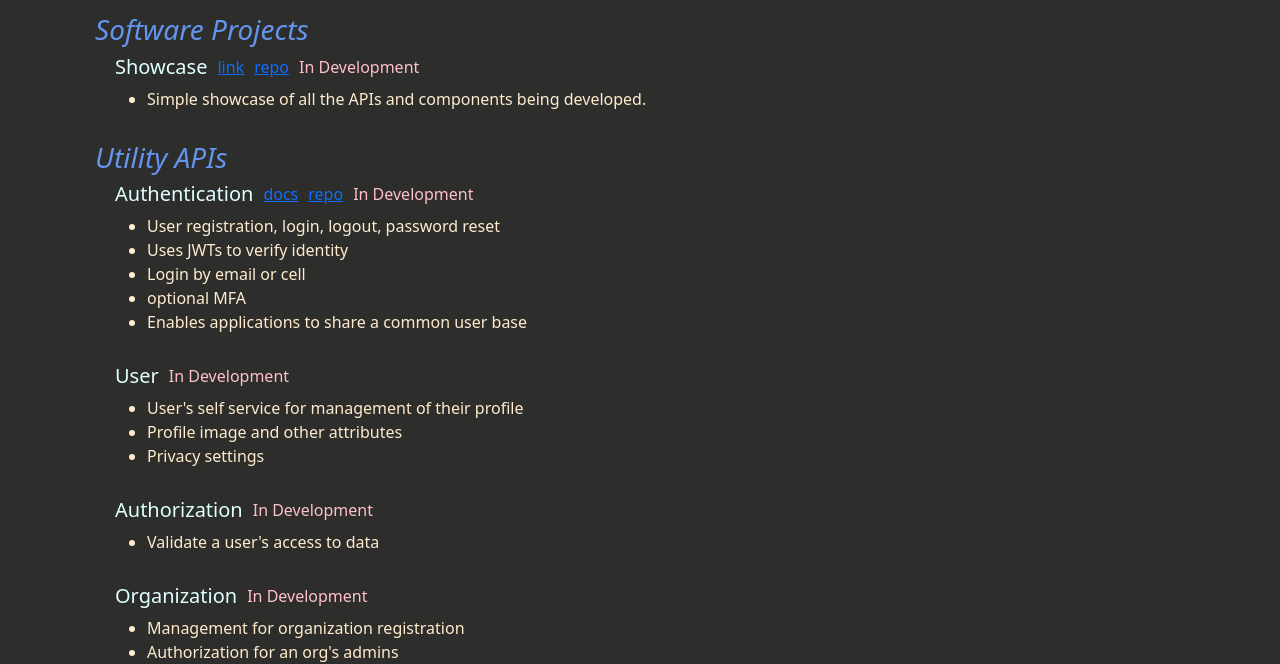
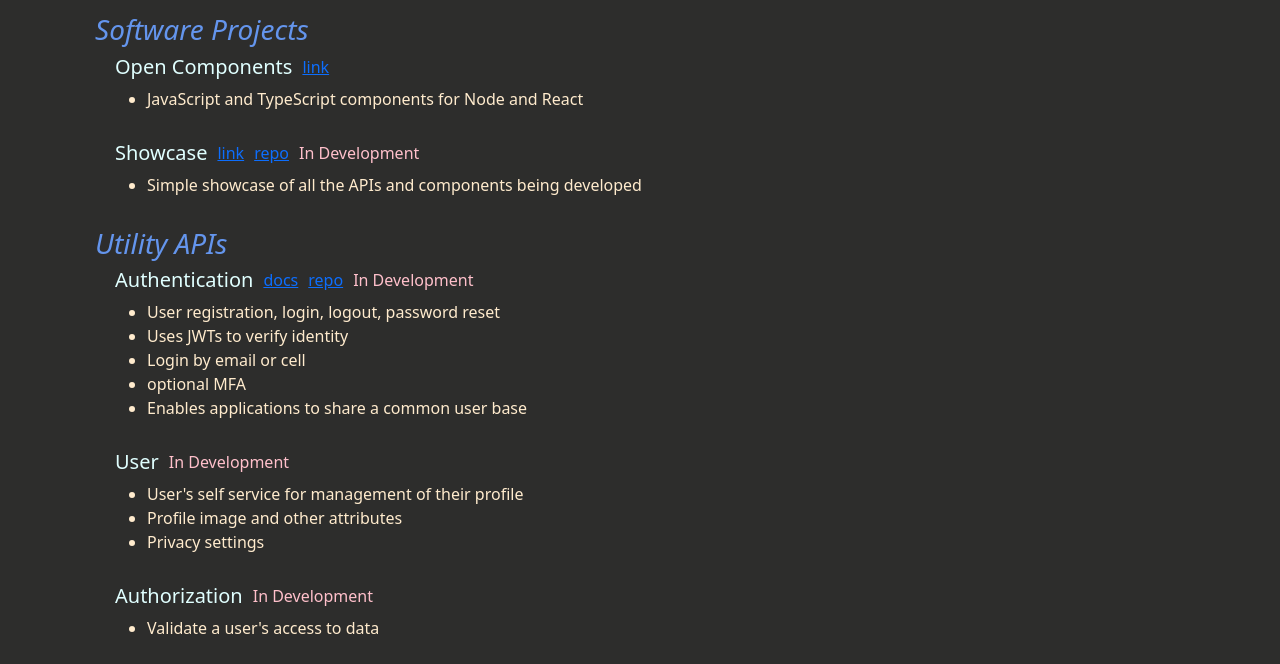
Before and after one commit to etenlab/dev.lab.eten.bible, a plain HTML site: page index.html in a window 1280 px wide. Shown: the part 136-800 px from the top of the page. Drawn offline with nearby package versions, Linux system fonts and the light colour scheme.

Commit message:
added open component page link

```diff
--- a/index.html
+++ b/index.html
@@ -103,6 +103,17 @@
 
       <div>
         <h3>Software Projects</h3>
+
+        <div class="section">
+          <div class="single-line-header">
+            <h5 class="content-header">Open Components</h5>
+            <a href="https://scripture-open-components-poc.netlify.app/">link</a>
+          </div>
+          <ul>
+            <li>JavaScript and TypeScript components for Node and React</li>
+          </ul>
+        </div>
+
         <div class="section">
           <div class="single-line-header">
             <h5 class="content-header">Showcase</h5>
@@ -111,9 +122,10 @@
             <span class="tag-In-development">In Development</span>
           </div>
           <ul>
-            <li>Simple showcase of all the APIs and components being developed. </li>
+            <li>Simple showcase of all the APIs and components being developed</li>
           </ul>
         </div>
+
       </div>
 
       <div>
```
